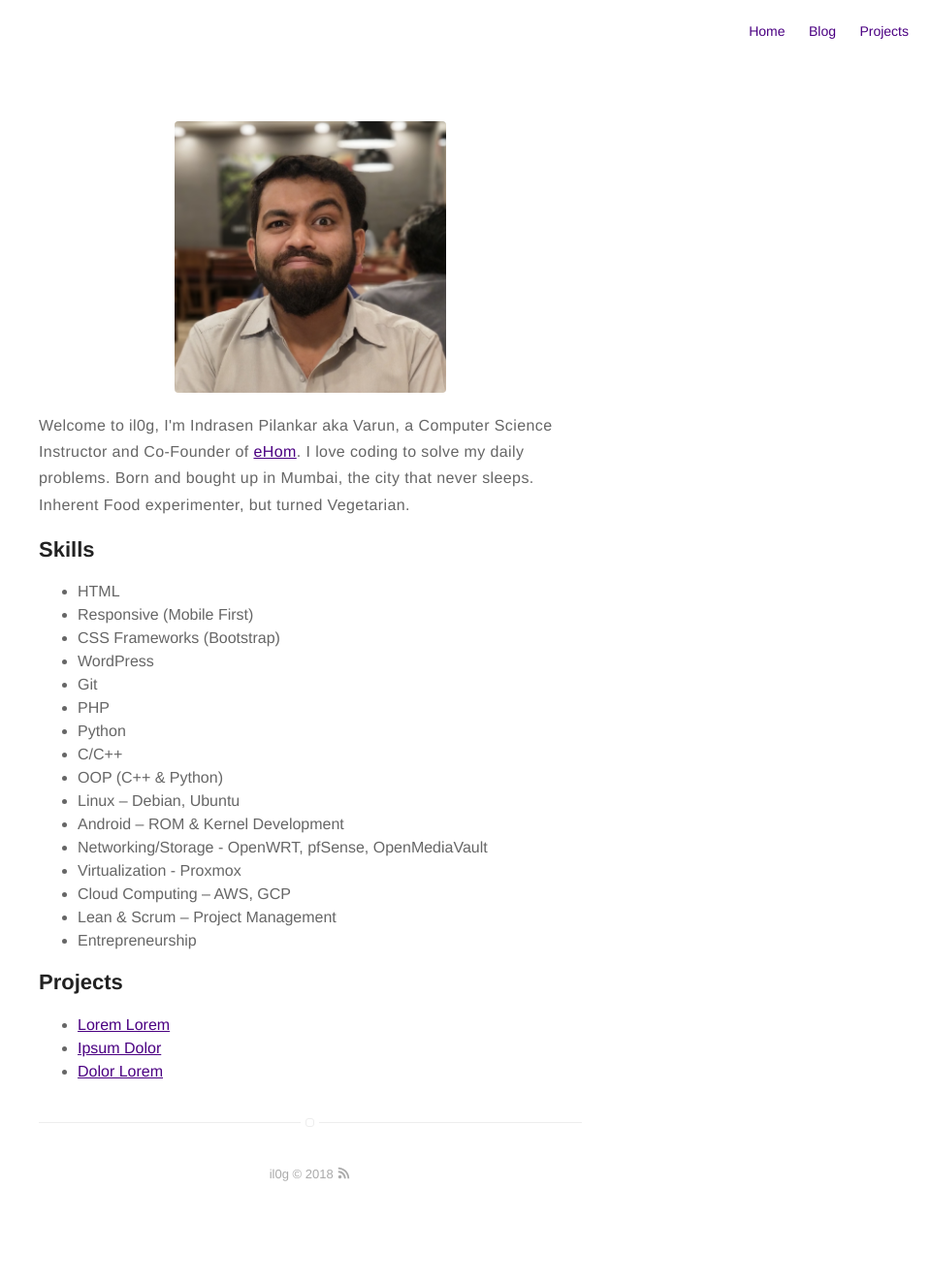
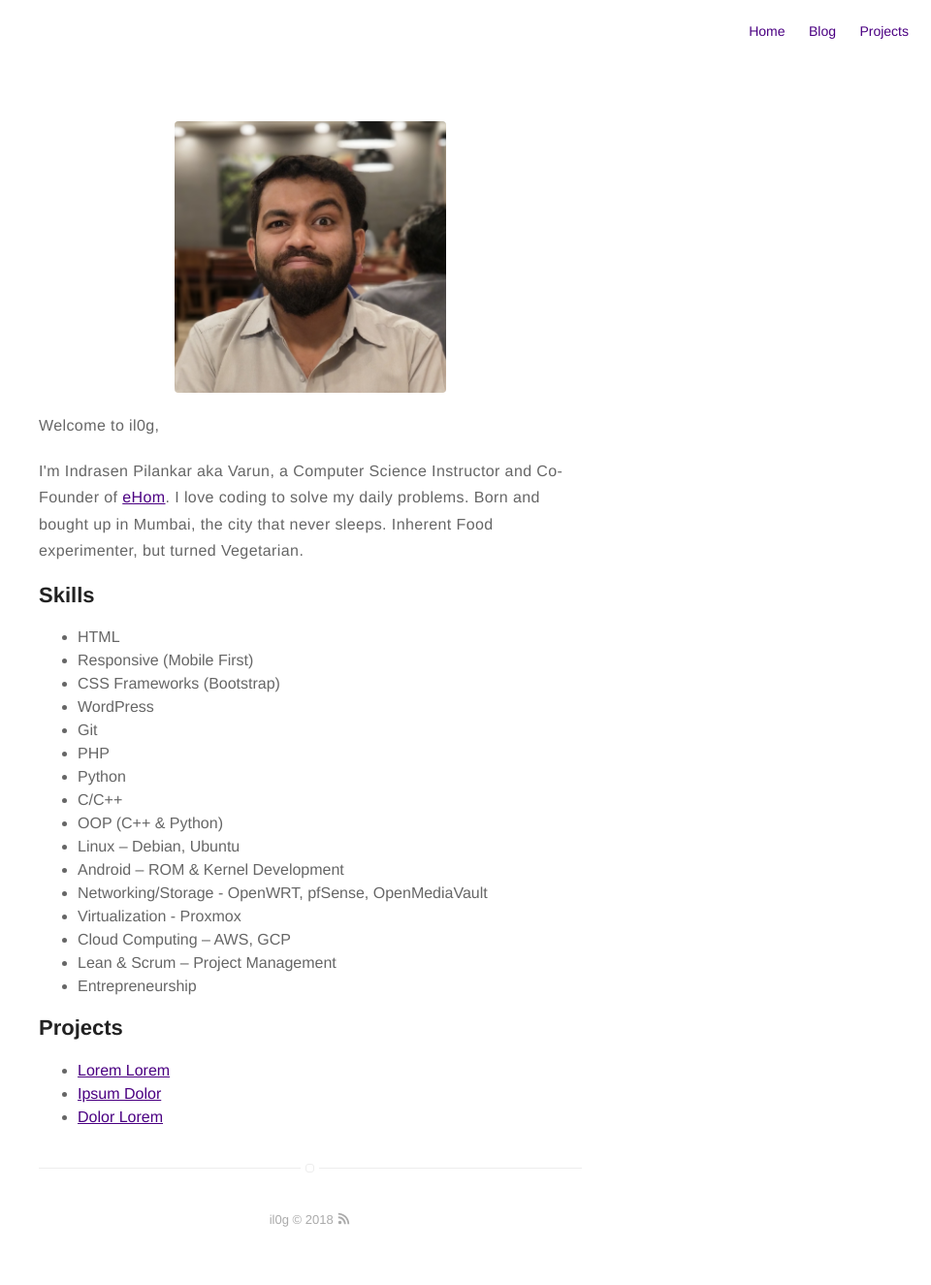
Before and after one commit to varunpilankar/il0g, a Jekyll site: the page built from about.md, in a window 1280 px wide. Shown: the whole page at 97% size, without its empty margins (320-1280 px from the left). Built offline with Jekyll 4.4.1, drawn with Linux system fonts in a browser that asks for light colours; before the commit the page ends 1278 px from its top, so only the background shows below that.

Commit message:
Update from Forestry.io - about.md

```diff
--- a/about.md
+++ b/about.md
@@ -4,11 +4,9 @@
 ---
 ![Profile Image]({{ site.url }}/{{ site.picture }})
 
-<p>
+<p>Welcome to il0g,</p>
 
-Welcome to il0g,
-
-I'm Indrasen Pilankar aka Varun, a Computer Science Instructor and Co-Founder of <a href= "http://www.ehom.co.in">eHom</a>. I love coding to solve my daily problems. Born and bought up in Mumbai, the city that never sleeps. Inherent Food experimenter, but turned Vegetarian.</p>
+<p>I'm Indrasen Pilankar aka Varun, a Computer Science Instructor and Co-Founder of <a href= "http://www.ehom.co.in">eHom</a>. I love coding to solve my daily problems. Born and bought up in Mumbai, the city that never sleeps. Inherent Food experimenter, but turned Vegetarian.</p>
 
 <h2>Skills</h2>
 
```
